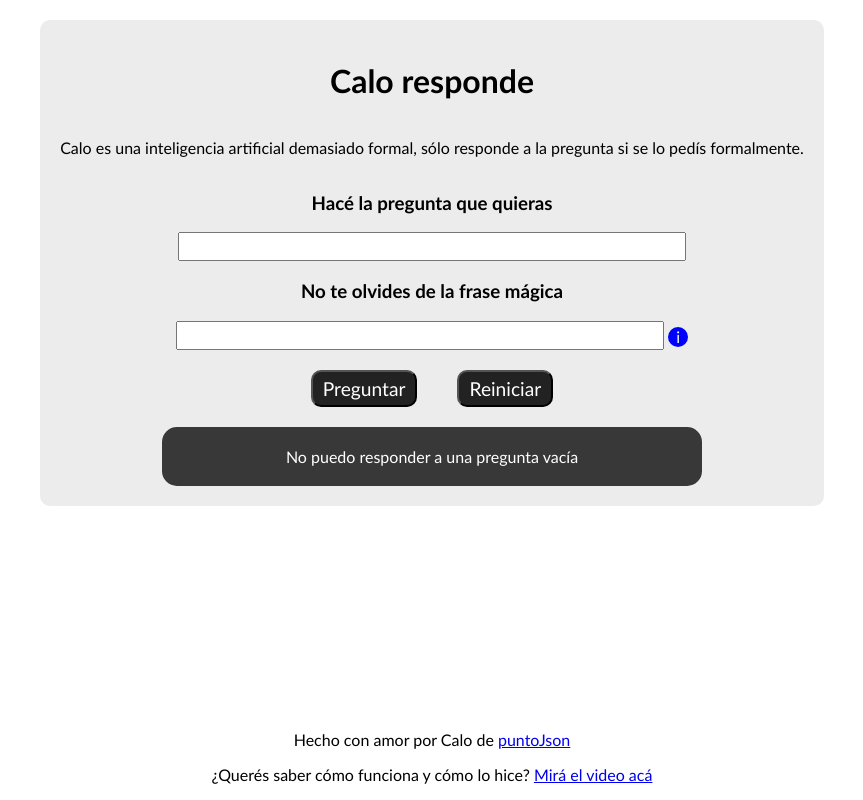
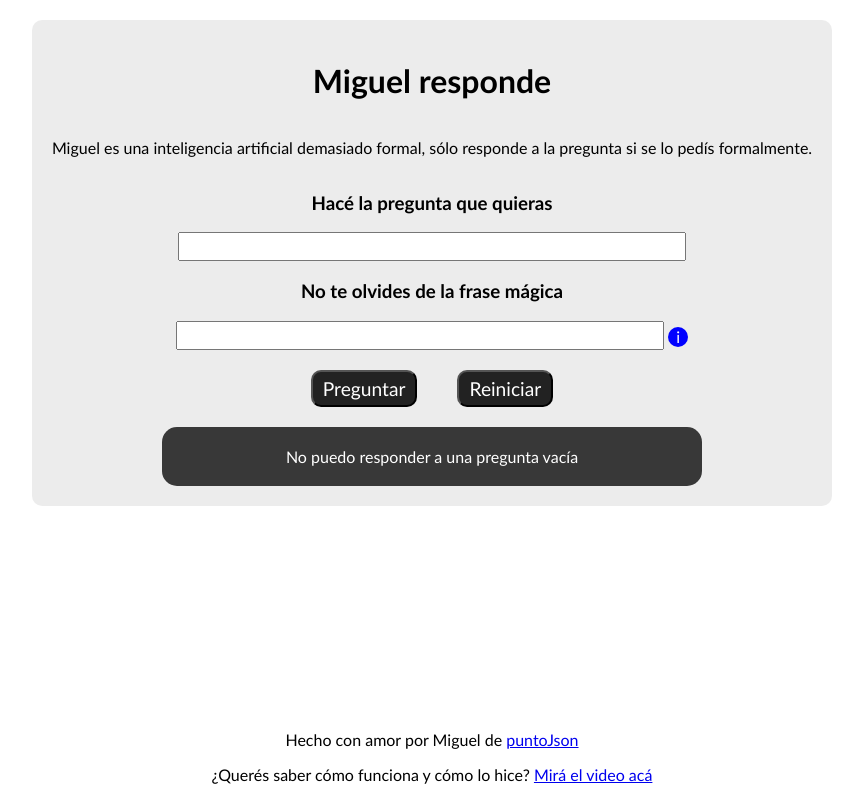
Before and after one commit to miguecg02/Miguel-Responde, a plain HTML site: page index.html in a window 1280 px wide. Both pictures are taken after a click on the button "Preguntar". Shown: the whole page, without its empty margins (208-1071 px from the left). Drawn offline with Linux system fonts and the light colour scheme.

Commit message:
Update index.html

```diff
--- a/index.html
+++ b/index.html
@@ -10,8 +10,8 @@
 </head>
 <body>
 	<main>
-		<h1>Calo responde</h1>
-		<p>Calo es una inteligencia artificial demasiado formal, sólo responde a la pregunta si se lo pedís formalmente.</p>
+		<h1>Miguel responde</h1>
+		<p>Miguel es una inteligencia artificial demasiado formal, sólo responde a la pregunta si se lo pedís formalmente.</p>
 		<h3>Hacé la pregunta que quieras</h3>
 		<input type="text" id="pregunta">
 		<h3>No te olvides de la frase mágica</h3>
@@ -19,7 +19,7 @@
 			<input type="text" id="frase">
 			<div id="tooltipContainer">
 				<span id="icono">i</span>
-				<p id="tooltip" class="escondido">"Calo, por favor me gustaría que me respondas"</p>
+				<p id="tooltip" class="escondido">"Miguel, por favor me gustaría que me respondas"</p>
 			</div>
 		</div>
 		<div id="botones">
@@ -30,7 +30,7 @@
 	</main>
 	<!-- Footer -->
 	<footer class="escondido">
-		<p>Hecho con amor por Calo de <a href="https://www.youtube.com/channel/UCWDxiTN0CBZzVwvHFQUk92w" target="_blank">puntoJson</a></p>
+		<p>Hecho con amor por Miguel de <a href="https://www.youtube.com/channel/UCWDxiTN0CBZzVwvHFQUk92w" target="_blank">puntoJson</a></p>
 		<p>¿Querés saber cómo funciona y cómo lo hice? <a href="https://youtu.be/VttaiU_ZTfQ" target="_blank">Mirá el video acá</a></p>
 	</footer>
 </body>
@@ -39,8 +39,8 @@
 <!--
 	Cómo funciona:
 	1) Escribir la pregunta que quieras en el primer input.
-	2) Cuando vamos a la frase mágica, si dejamos que nuestra víctima escriba "Calo, por favor me gustaría que me respondas"
-	vamos a encontrar de que Calo responde no va a querer responder, tenemos que ellos prueben una vez al menos.
+	2) Cuando vamos a la frase mágica, si dejamos que nuestra víctima escriba "Miguel, por favor me gustaría que me respondas"
+	vamos a encontrar de que Miguel responde no va a querer responder, tenemos que ellos prueben una vez al menos.
 	3) Tomar el control del teclado y escribir nosotros la frase mágica, pero con un truco, al apretar el caracter del guión medio "-"
 	podremos escribir la respuesta de la pregunta en secreto, para salir de este modo volver a apretar el "-" o escribir todos los caracteres
 	de la frase mágica.
```
